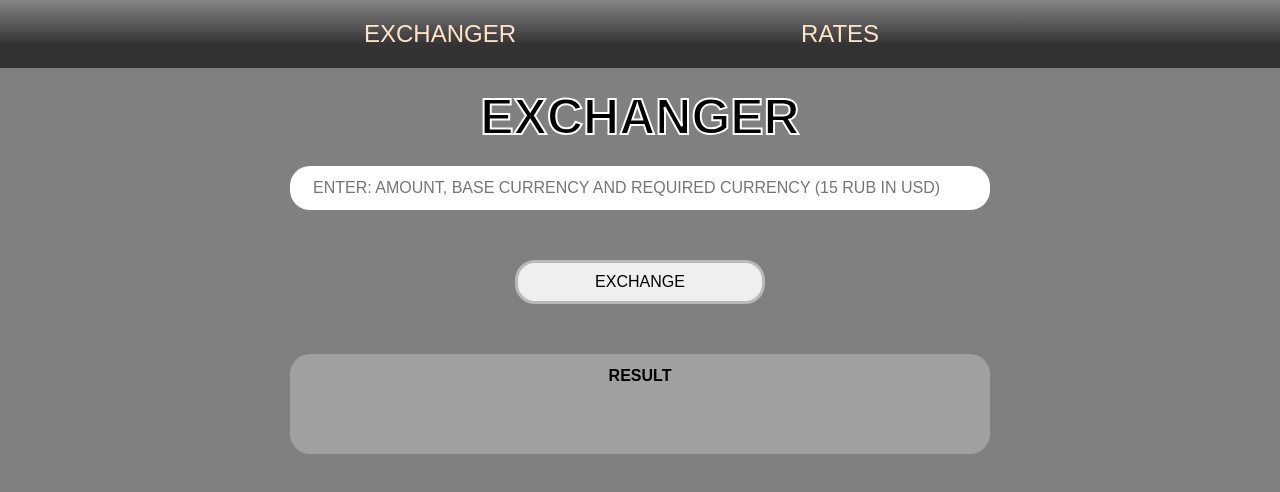
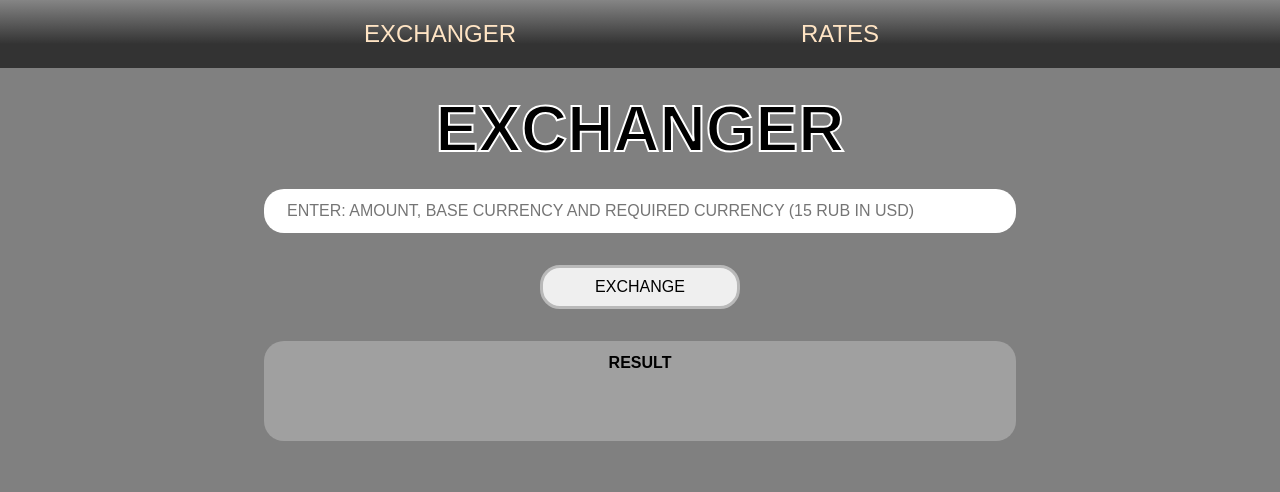
Before and after one commit to BoevMikhail/currency-exchange, a React (Create React App) app: page /exchanger in a window 1280 px wide. Shown: the top 492 px of the page. Built offline with nearby package versions, Linux system fonts and the light colour scheme; no server answers.

Commit message:
Complite adaptation
Finally, I think, that I complite app

```diff
--- a/src/components/ExchangeForm.jsx
+++ b/src/components/ExchangeForm.jsx
@@ -22,7 +22,7 @@ const ExchangeForm = () => {
 
   return (
     <div className='ExchangeForm'>
-      <MyInput ref={request} placeholder='Enter: Amount, Base currency and Required currency (15 rub in usd)' />
+      <MyInput ref={request} placeholder={document.documentElement.clientWidth < 720 ? '(15 rub in usd)' : 'Enter: Amount, Base currency and Required currency (15 rub in usd)'} />
       <MyButton onClick={exchange} name='Exchange' disabled={isCurrenciesLoading}/>
       <MyTextarea value={result} readOnly  />
     </div>
--- a/src/components/UI/Input/MyInput.module.css
+++ b/src/components/UI/Input/MyInput.module.css
@@ -1,5 +1,6 @@
 .MyInput {
   width: 100%;
+  min-width: 300px;
   padding: 10px 20px;
   border-radius: 20px;
   border: 3px solid transparent;
--- a/src/components/UI/Navbar/Navbar.jsx
+++ b/src/components/UI/Navbar/Navbar.jsx
@@ -1,5 +1,5 @@
 import React from 'react';
-import { Link } from 'react-router-dom';
+import { NavLink } from 'react-router-dom';
 import classes from './Navbar.module.css';
 
 const Navbar = () => {
@@ -7,10 +7,17 @@ const Navbar = () => {
     <div className={classes.Navbar}>
         <ul className={classes.Navbar__list}>
             <li className={classes.Navbar__item}>
-                <Link className={classes.Navbar__link} to='/exchanger' path='../../../pages/Exchanger.jsx'>Exchanger</Link>
+                <NavLink className={({isActive}) => {
+                  const currClass = [classes.Navbar__link];
+                  if(isActive) currClass.push(classes.Navbar__linkActive);
+                  return currClass.join(' ')}}
+                  to='/exchanger' path='../../../pages/Exchanger.jsx'>Exchanger</NavLink>
             </li>
             <li className={classes.Navbar__item}>
-                <Link className={classes.Navbar__link} to='/rates' path='../../../pages/Rates.jsx' >Rates</Link>
+                <NavLink className={({isActive}) => {
+                  const currClass = [classes.Navbar__link];
+                  if(isActive) currClass.push(classes.Navbar__linkActive);
+                  return currClass.join(' ')}} to='/rates' path='../../../pages/Rates.jsx' >Rates</NavLink>
             </li>
         </ul>
     </div>
--- a/src/components/UI/Navbar/Navbar.module.css
+++ b/src/components/UI/Navbar/Navbar.module.css
@@ -1,11 +1,12 @@
 .Navbar {
-    padding: 10px;
-    background: linear-gradient(0deg, rgba(51,51,51,1) 35%, rgba(133,133,133,1) 100%);
+  padding: 10px 0;
+  background: linear-gradient(0deg, rgba(51, 51, 51, 1) 35%, rgba(133, 133, 133, 1) 100%);
 }
 
 .Navbar__list {
   display: flex;
-    width: 800px;
+  width: 100%;
+  max-width: 800px;
   margin: 0 auto;
   list-style: none;
 }
@@ -19,7 +20,7 @@
   display: block;
   padding: 10px 20px;
   text-align: center;
-    font-size: 24px;
+  font-size: 1.5em;
   text-decoration: none;
   color: bisque;
 }
@@ -29,11 +30,21 @@
 }
 
 .Navbar__item:hover {
-    background-color: rgba(0,0,0,0.5);
+  background-color: rgba(0, 0, 0, 0.5);
   transition: 0.5s;
 }
 
 .Navbar__item:active {
-    background-color: rgba(255,255,255,0.5);
+  background-color: rgba(255, 255, 255, 0.5);
   transform: scale(1.5);
 }
+
+.Navbar__linkActive {
+  text-decoration: underline;
+}
+
+@media screen and (min-width: 500px) {
+  .Navbar__linkActive {
+    text-decoration: none;
+  }
+}
--- a/src/components/UI/button/MyButton.module.css
+++ b/src/components/UI/button/MyButton.module.css
@@ -1,5 +1,5 @@
 .MyButton {
-  min-width: 250px;
+  min-width: 200px;
   padding: 10px 20px;
   border: 3px solid rgb(185, 185, 185);
   border-radius: 20px;
--- a/src/components/UI/textarea/MyTextarea.module.css
+++ b/src/components/UI/textarea/MyTextarea.module.css
@@ -1,5 +1,6 @@
 .MyTextarea {
   width: 100%;
+  min-width: 300px;
   height: 100px;
   padding: 10px 20px;
   font-weight: 700;
--- a/src/styles/App.css
+++ b/src/styles/App.css
@@ -16,33 +16,53 @@
 }
 
 .container {
-  width: 800px;
-  height: 100%;
+  display: flex;
+  width: 100%;
+  max-width: 800px;
   margin: 0 auto;
+  flex: 1 0 auto;
 }
 
 .page {
-  padding: 20px 50px;
+  width: 100%;
+  padding: 3% 3%;
   text-align: center;
 }
 
 .page__title {
-  font-size: 50px;
-  margin-bottom: 20px;
+  font-size: 0;
   -webkit-text-stroke: 2px white;
+}
+
+@media screen and (min-width: 500px) {
+  .page__title {
+    font-size: 400%;
+    margin-bottom: 3%;
+  }
+}
+
+.Exchanger {
+  margin: auto;
+}
+
+@media screen and (min-width: 500px) {
+  .Exchanger {
+    margin: 0;
+  }
 }
 
 .ExchangeForm {
   display: flex;
   flex-direction: column;
-  gap: 50px;
+  gap: 2em;
   align-items: center;
 }
 
 .CurrencyList {
   display: grid;
-  grid-template-columns: repeat(3, 1fr);
+  grid-template-columns: repeat(auto-fit, minmax(200px, 1fr));
   gap: 10px;
+  min-width: 300px;
   margin-top: 20px;
   padding: 10px;
   background-color: rgb(168, 168, 168);
@@ -52,17 +72,17 @@
 .CurrencyItem {
   display: flex;
   justify-content: space-between;
-  padding: 0 15px;
+  padding: 0 1em;
   line-height: 1.5em;
   text-align: center;
   border-bottom: 2px solid black;
 }
 
 .CurrencyItem span {
-  font-size: 20px;
+  font-size: 1.25em;
 }
 
 .Rates__SelectTitle {
   margin-right: 10px;
-  font-size: 20px;
+  font-size: 1.25em;
 }
```
Lines whose indentation alone changed are shown as unchanged.
